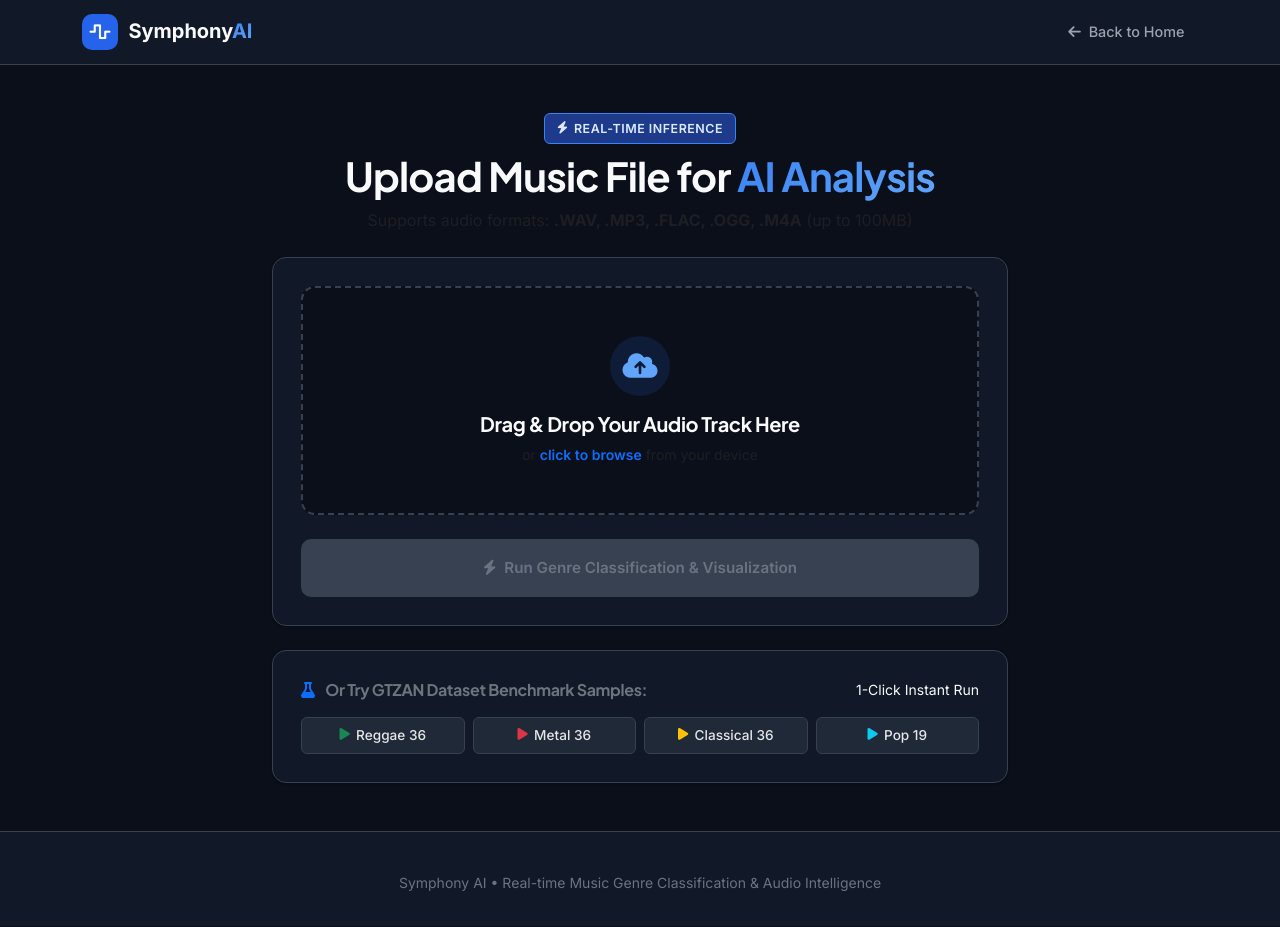
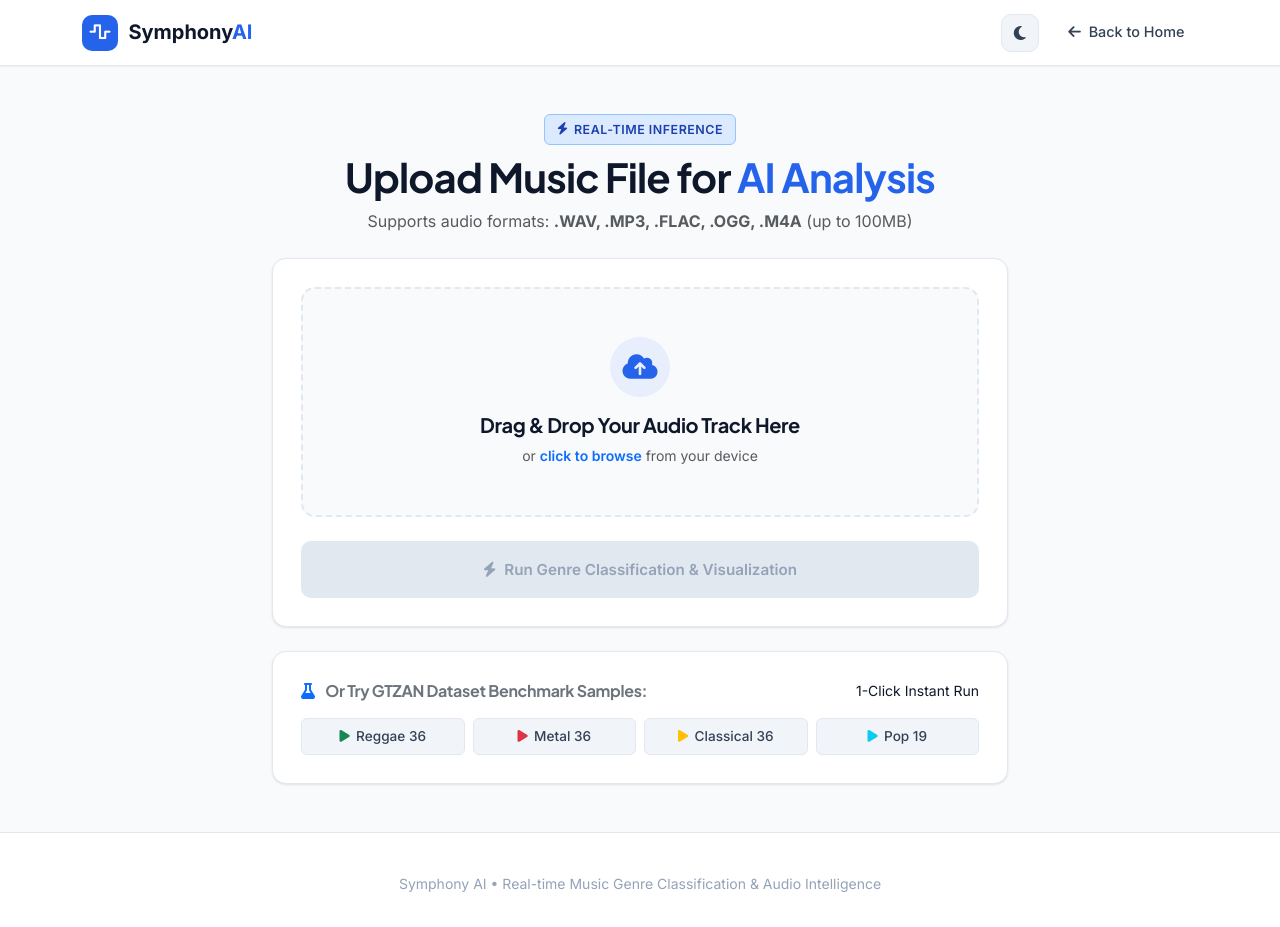
Before and after one commit to tejovanth17/music_genre_classification, a Flask app: page /upload in a window 1280 px wide. Run offline with Flask 3, Linux system fonts and the light colour scheme; parts of the project's set-up code (start-up, migrations or seed data) failed here and were passed over; some libraries are stand-ins or nearby versions.

Commit message:
Implement production light theme by default with 1-click light/dark theme switcher

```diff
--- a/static/css/style.css
+++ b/static/css/style.css
@@ -1,59 +1,71 @@
 /* ==========================================================================
-   SYMPHONY AI - PRODUCTION ENTERPRISE DESIGN SYSTEM
-   Professional Solid Dark Palette (Slate / Royal Blue / Semantic Tokens)
+   SYMPHONY AI - ENTERPRISE PRODUCTION DESIGN SYSTEM
+   Supports Solid Production Light Mode (Default) & Dark Mode
    ========================================================================== */
 
-:root {
-    /* Base Solid Surfaces */
-    --bg-base: #0B0F19;
-    --bg-surface: #111827;
-    --bg-surface-elevated: #1F2937;
-    --bg-surface-hover: #374151;
-    --bg-input: #111827;
+:root, [data-theme="light"] {
+    /* Base Solid Light Surfaces */
+    --bg-base: #F8FAFC;
+    --bg-surface: #FFFFFF;
+    --bg-surface-elevated: #F1F5F9;
+    --bg-surface-hover: #E2E8F0;
+    --bg-input: #FFFFFF;
 
     /* Core Brand Tokens */
     --primary: #2563EB;
     --primary-hover: #1D4ED8;
     --primary-active: #1E40AF;
-    --primary-light: rgba(37, 99, 235, 0.15);
+    --primary-light: rgba(37, 99, 235, 0.08);
 
     /* Semantic Production Colors */
-    --success: #10B981;
-    --success-bg: rgba(16, 185, 129, 0.12);
-    --success-border: #059669;
+    --success: #059669;
+    --success-bg: #ECFDF5;
+    --success-border: #A7F3D0;
 
-    --warning: #F59E0B;
-    --warning-bg: rgba(245, 158, 11, 0.12);
-    --warning-border: #D97706;
+    --warning: #D97706;
+    --warning-bg: #FFFBEB;
+    --warning-border: #FDE68A;
 
-    --danger: #EF4444;
-    --danger-bg: rgba(239, 68, 68, 0.12);
-    --danger-border: #DC2626;
+    --danger: #DC2626;
+    --danger-bg: #FEF2F2;
+    --danger-border: #FECACA;
 
-    --info: #0EA5E9;
-    --info-bg: rgba(14, 165, 233, 0.12);
-    --info-border: #0284C7;
+    --info: #0284C7;
+    --info-bg: #F0F9FF;
+    --info-border: #BAE6FD;
 
-    --indigo: #6366F1;
-    --violet: #8B5CF6;
+    --indigo: #4F46E5;
+    --violet: #7C3AED;
 
     /* Typography & Neutral Scale */
-    --text-primary: #F9FAFB;
-    --text-secondary: #E5E7EB;
-    --text-muted: #9CA3AF;
-    --text-dim: #6B7280;
+    --text-primary: #0F172A;
+    --text-secondary: #334155;
+    --text-muted: #64748B;
+    --text-dim: #94A3B8;
 
     /* Borders & Dividers */
-    --border-subtle: #1F2937;
-    --border-default: #374151;
-    --border-highlight: #4B5563;
-    --border-focus: #3B82F6;
+    --border-subtle: #F1F5F9;
+    --border-default: #E2E8F0;
+    --border-highlight: #CBD5E1;
+    --border-focus: #2563EB;
 
     /* Shadows */
     --shadow-xs: 0 1px 2px 0 rgba(0, 0, 0, 0.05);
-    --shadow-sm: 0 1px 3px 0 rgba(0, 0, 0, 0.2), 0 1px 2px -1px rgba(0, 0, 0, 0.2);
-    --shadow-md: 0 4px 6px -1px rgba(0, 0, 0, 0.3), 0 2px 4px -2px rgba(0, 0, 0, 0.3);
-    --shadow-lg: 0 10px 15px -3px rgba(0, 0, 0, 0.4), 0 4px 6px -4px rgba(0, 0, 0, 0.4);
+    --shadow-sm: 0 1px 3px 0 rgba(0, 0, 0, 0.08), 0 1px 2px -1px rgba(0, 0, 0, 0.08);
+    --shadow-md: 0 4px 6px -1px rgba(0, 0, 0, 0.08), 0 2px 4px -2px rgba(0, 0, 0, 0.08);
+    --shadow-lg: 0 10px 15px -3px rgba(0, 0, 0, 0.1), 0 4px 6px -4px rgba(0, 0, 0, 0.1);
+
+    /* Genre Badges (Light Theme) */
+    --badge-blues-bg: #DBEAFE;     --badge-blues-text: #1E40AF;     --badge-blues-border: #93C5FD;
+    --badge-classical-bg: #FEF3C7; --badge-classical-text: #92400E; --badge-classical-border: #FCD34D;
+    --badge-country-bg: #FFEDD5;   --badge-country-text: #9A3412;   --badge-country-border: #FDBA74;
+    --badge-disco-bg: #FCE7F3;     --badge-disco-text: #9D174D;     --badge-disco-border: #F9A8D4;
+    --badge-hiphop-bg: #F3E8FF;    --badge-hiphop-text: #6B21A8;    --badge-hiphop-border: #D8B4FE;
+    --badge-jazz-bg: #CCFBF1;      --badge-jazz-text: #115E59;      --badge-jazz-border: #5EEAD4;
+    --badge-metal-bg: #FEE2E2;     --badge-metal-text: #991B1B;     --badge-metal-border: #FCA5A5;
+    --badge-pop-bg: #FFE4E6;       --badge-pop-text: #9F1239;       --badge-pop-border: #FDA4AF;
+    --badge-reggae-bg: #DCFCE7;    --badge-reggae-text: #166534;    --badge-reggae-border: #86EFAC;
+    --badge-rock-bg: #EDE9FE;      --badge-rock-text: #5B21B6;      --badge-rock-border: #C4B5FD;
 
     /* Layout Constants */
     --radius-sm: 6px;
@@ -81,8 +148,7 @@ body {
     line-height: 1.55;
     min-height: 100vh;
     overflow-x: hidden;
-    -webkit-font-smoothing: antialiased;
-    -moz-osx-font-smoothing: grayscale;
+    transition: background-color var(--transition), color var(--transition);
 }
 
 /* Typography Hierarchy */
@@ -99,16 +165,12 @@ p {
 
 .text-gradient {
     color: var(--primary);
-    background: linear-gradient(135deg, #3B82F6 0%, #60A5FA 100%);
-    -webkit-background-clip: text;
-    -webkit-text-fill-color: transparent;
+    font-weight: 700;
 }
 
 .text-cyan-gradient {
     color: var(--info);
-    background: linear-gradient(135deg, #0EA5E9 0%, #38BDF8 100%);
-    -webkit-background-clip: text;
-    -webkit-text-fill-color: transparent;
+    font-weight: 700;
 }
 
 /* Navigation Bar */
@@ -119,6 +181,7 @@ p {
     position: sticky;
     top: 0;
     z-index: 1000;
+    box-shadow: var(--shadow-xs);
 }
 
 .navbar-brand {
@@ -144,7 +207,7 @@ p {
 }
 
 .nav-link-custom {
-    color: var(--text-muted) !important;
+    color: var(--text-secondary) !important;
     font-weight: 500;
     font-size: 0.9rem;
     padding: 0.45rem 0.85rem !important;
@@ -154,8 +217,30 @@ p {
 }
 
 .nav-link-custom:hover, .nav-link-custom.active {
-    color: var(--text-primary) !important;
+    color: var(--primary) !important;
     background-color: var(--bg-surface-elevated);
+}
+
+/* Theme Switcher Toggle */
+.theme-toggle-btn {
+    width: 38px;
+    height: 38px;
+    border-radius: var(--radius-md);
+    background-color: var(--bg-surface-elevated);
+    border: 1px solid var(--border-default);
+    color: var(--text-secondary);
+    display: flex;
+    align-items: center;
+    justify-content: center;
+    cursor: pointer;
+    transition: var(--transition);
+    font-size: 1rem;
+}
+
+.theme-toggle-btn:hover {
+    background-color: var(--bg-surface-hover);
+    color: var(--primary);
+    border-color: var(--border-highlight);
 }
 
 /* Solid Production Cards */
@@ -244,12 +329,13 @@ p {
     display: inline-flex;
     align-items: center;
     gap: 0.4rem;
+    text-decoration: none;
 }
 
 .btn-sample:hover {
     background-color: var(--primary-light);
     border-color: var(--primary);
-    color: #93C5FD;
+    color: var(--primary);
 }
 
 /* Upload Dropzone */
@@ -279,7 +365,7 @@ p {
     align-items: center;
     justify-content: center;
     font-size: 1.75rem;
-    color: #60A5FA;
+    color: var(--primary);
     transition: var(--transition);
 }
 
@@ -359,16 +445,16 @@ p {
     gap: 0.35rem;
 }
 
-.badge-blues     { background: #1E3A8A; color: #DBEAFE; border: 1px solid #3B82F6; }
-.badge-classical { background: #78350F; color: #FEF3C7; border: 1px solid #D97706; }
-.badge-country   { background: #7C2D12; color: #FFEDD5; border: 1px solid #EA580C; }
-.badge-disco     { background: #831843; color: #FCE7F3; border: 1px solid #DB2777; }
-.badge-hiphop    { background: #581C87; color: #F3E8FF; border: 1px solid #9333EA; }
-.badge-jazz      { background: #134E4A; color: #CCFBF1; border: 1px solid #0D9488; }
-.badge-metal     { background: #7F1D1D; color: #FEE2E2; border: 1px solid #DC2626; }
-.badge-pop       { background: #881337; color: #FFE4E6; border: 1px solid #E11D48; }
-.badge-reggae    { background: #14532D; color: #DCFCE7; border: 1px solid #16A34A; }
-.badge-rock      { background: #4C1D95; color: #EDE9FE; border: 1px solid #7C3AED; }
+.badge-blues     { background: var(--badge-blues-bg);     color: var(--badge-blues-text);     border: 1px solid var(--badge-blues-border); }
+.badge-classical { background: var(--badge-classical-bg); color: var(--badge-classical-text); border: 1px solid var(--badge-classical-border); }
+.badge-country   { background: var(--badge-country-bg);   color: var(--badge-country-text);   border: 1px solid var(--badge-country-border); }
+.badge-disco     { background: var(--badge-disco-bg);     color: var(--badge-disco-text);     border: 1px solid var(--badge-disco-border); }
+.badge-hiphop    { background: var(--badge-hiphop-bg);    color: var(--badge-hiphop-text);    border: 1px solid var(--badge-hiphop-border); }
+.badge-jazz      { background: var(--badge-jazz-bg);      color: var(--badge-jazz-text);      border: 1px solid var(--badge-jazz-border); }
+.badge-metal     { background: var(--badge-metal-bg);     color: var(--badge-metal-text);     border: 1px solid var(--badge-metal-border); }
+.badge-pop       { background: var(--badge-pop-bg);       color: var(--badge-pop-text);       border: 1px solid var(--badge-pop-border); }
+.badge-reggae    { background: var(--badge-reggae-bg);    color: var(--badge-reggae-text);    border: 1px solid var(--badge-reggae-border); }
+.badge-rock      { background: var(--badge-rock-bg);      color: var(--badge-rock-text);      border: 1px solid var(--badge-rock-border); }
 
 /* Confidence Meter Bar */
 .confidence-meter {
--- a/static/js/script.js
+++ b/static/js/script.js
@@ -2,7 +2,40 @@
  * AI Music Genre Classifier - Client-side UI & Interaction Logic
  */
 
+// Initialize Theme immediately to prevent flash
+(function() {
+    const savedTheme = localStorage.getItem('symphony_theme') || 'light';
+    document.documentElement.setAttribute('data-theme', savedTheme);
+})();
+
 document.addEventListener('DOMContentLoaded', () => {
+    // Theme Switcher
+    const themeToggleBtns = document.querySelectorAll('.theme-toggle-btn');
+    const currentTheme = document.documentElement.getAttribute('data-theme') || 'light';
+    updateThemeIcons(currentTheme);
+
+    themeToggleBtns.forEach(btn => {
+        btn.addEventListener('click', () => {
+            const activeTheme = document.documentElement.getAttribute('data-theme') || 'light';
+            const newTheme = activeTheme === 'light' ? 'dark' : 'light';
+            document.documentElement.setAttribute('data-theme', newTheme);
+            localStorage.setItem('symphony_theme', newTheme);
+            updateThemeIcons(newTheme);
+        });
+    });
+
+    function updateThemeIcons(theme) {
+        themeToggleBtns.forEach(btn => {
+            if (theme === 'dark') {
+                btn.innerHTML = '<i class="fas fa-sun"></i>';
+                btn.title = 'Switch to Light Mode';
+            } else {
+                btn.innerHTML = '<i class="fas fa-moon"></i>';
+                btn.title = 'Switch to Dark Mode';
+            }
+        });
+    }
+
     // 1. Audio Upload & Dropzone Handling
     const dropzone = document.getElementById('dropzone');
     const fileInput = document.getElementById('fileInput');
@@ -159,7 +192,6 @@ document.addEventListener('DOMContentLoaded', () => {
         if (selectedFileCard) selectedFileCard.style.display = 'block';
         if (submitBtn) submitBtn.disabled = false;
 
-        // Auto submit if desired
         if (uploadForm) {
             if (processingOverlay) {
                 processingOverlay.style.display = 'flex';
--- a/templates/result.html
+++ b/templates/result.html
@@ -21,6 +21,9 @@
                 <span>Symphony<span class="text-gradient">AI</span></span>
             </a>
             <div class="d-flex align-items-center gap-3">
+                <button type="button" class="theme-toggle-btn" aria-label="Toggle Theme">
+                    <i class="fas fa-moon"></i>
+                </button>
                 <a href="/upload" class="btn-primary-glow">
                     <i class="fas fa-plus"></i>
                     <span>Analyze Another Track</span>
--- a/templates/upload.html
+++ b/templates/upload.html
@@ -29,6 +29,9 @@
                 <span>Symphony<span class="text-gradient">AI</span></span>
             </a>
             <div class="d-flex align-items-center gap-3">
+                <button type="button" class="theme-toggle-btn" aria-label="Toggle Theme">
+                    <i class="fas fa-moon"></i>
+                </button>
                 <a href="/" class="nav-link-custom"><i class="fas fa-arrow-left me-1"></i> Back to Home</a>
             </div>
         </div>
```
Also changed, not shown: other parts of static/css/style.css (+65 -10 lines), templates/index.html (+9 -4 lines).
